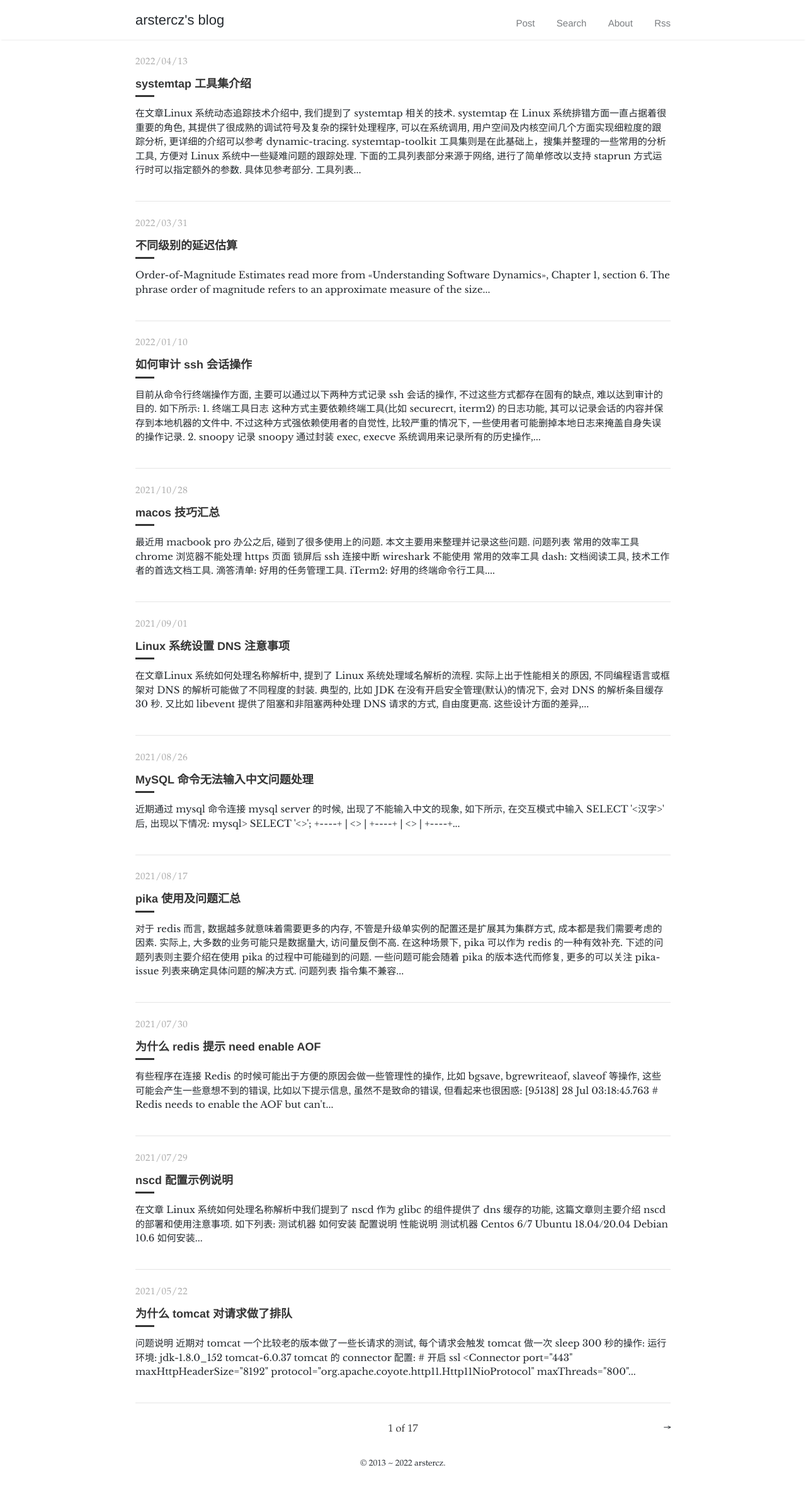
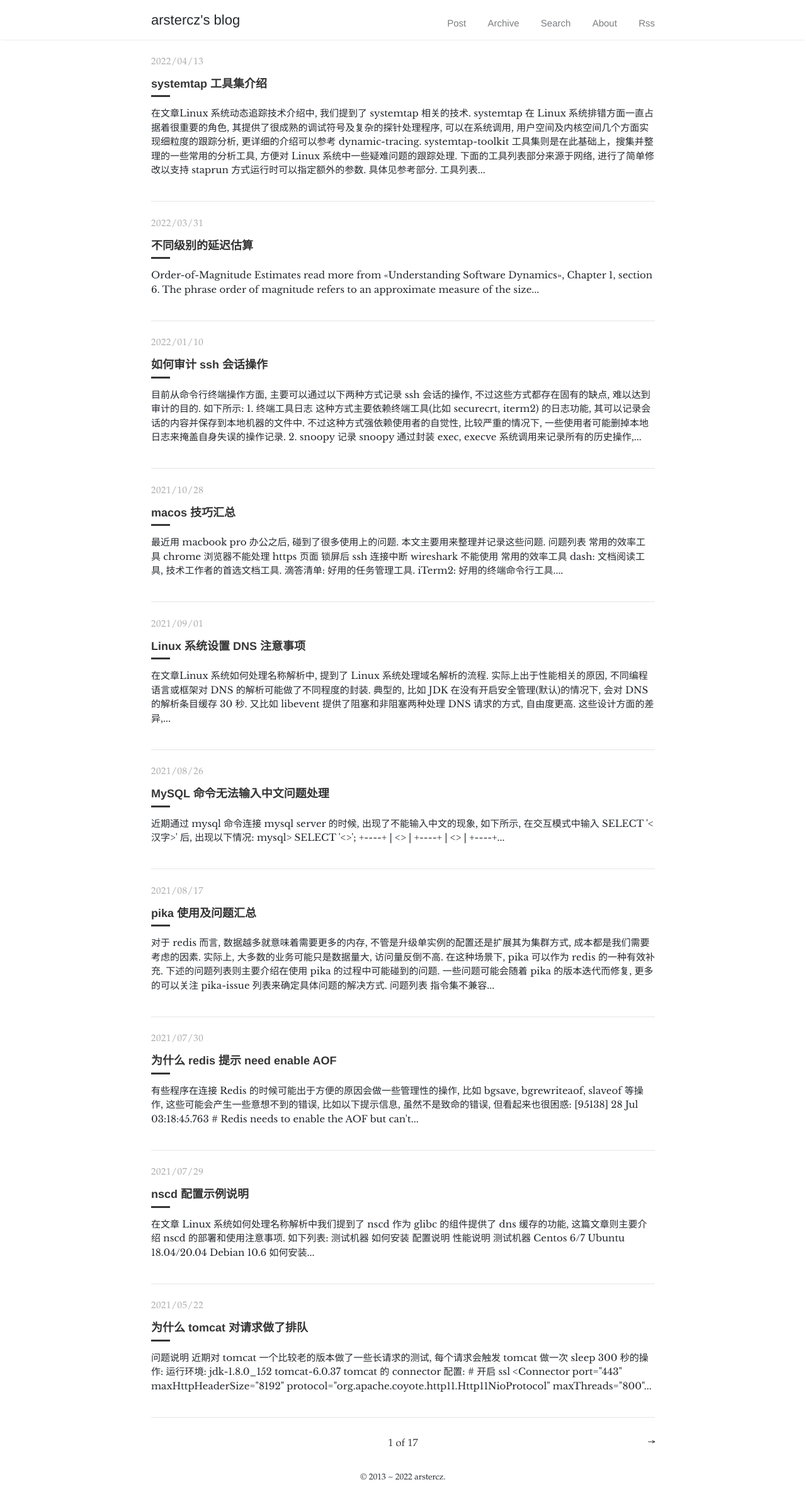
Before and after one commit to arstercz/arstercz.github.io, a Jekyll site: the page built from index.html, in a window 1280 px wide. Shown: the whole page at 63% size. Built offline with Jekyll 4.4.1, drawn with Linux system fonts in a browser that asks for light colours; the list of posts is cut into pages by our own code; comment, search, counter and statistics services are not loaded; before the commit the page ends 2365 px from its top, so only the background shows below that.

Commit message:
fix width and resume archive page

```diff
--- a/_includes/navigation.html
+++ b/_includes/navigation.html
@@ -5,6 +5,7 @@
     </a>
     <ul>
       <li><a href="{{ '' | prepend: site.baseurl }}/">Post</a></li>
+      <li><a href="{{ '/archive' | prepend: site.baseurl }}/">Archive</a></li>
       <li><a href="{{ '/search' | prepend: site.baseurl }}/">Search</a></li>
       <li><a href="{{ '/about' | prepend: site.baseurl }}">About</a></li>
       <li><a href="{{ '/feed.xml' | prepend: site.baseurl }}">Rss</a></li>
--- a/_sass/tale/_layout.scss
+++ b/_sass/tale/_layout.scss
@@ -1,7 +1,7 @@
 .container {
   margin: 0 auto;
-  max-width: 850px;
-  width: 85%;
+  max-width: 800px;
+  width: 80%;
 }
 
 main,
@@ -9,8 +9,8 @@
 .nav-container {
   display: block;
   margin: 0 auto;
-  max-width: 850px;
-  width: 85%;
+  max-width: 800px;
+  width: 80%;
 }
 
 .nav {
```
Also changed, not shown: _pages/archive.md (+1 -1 lines).
